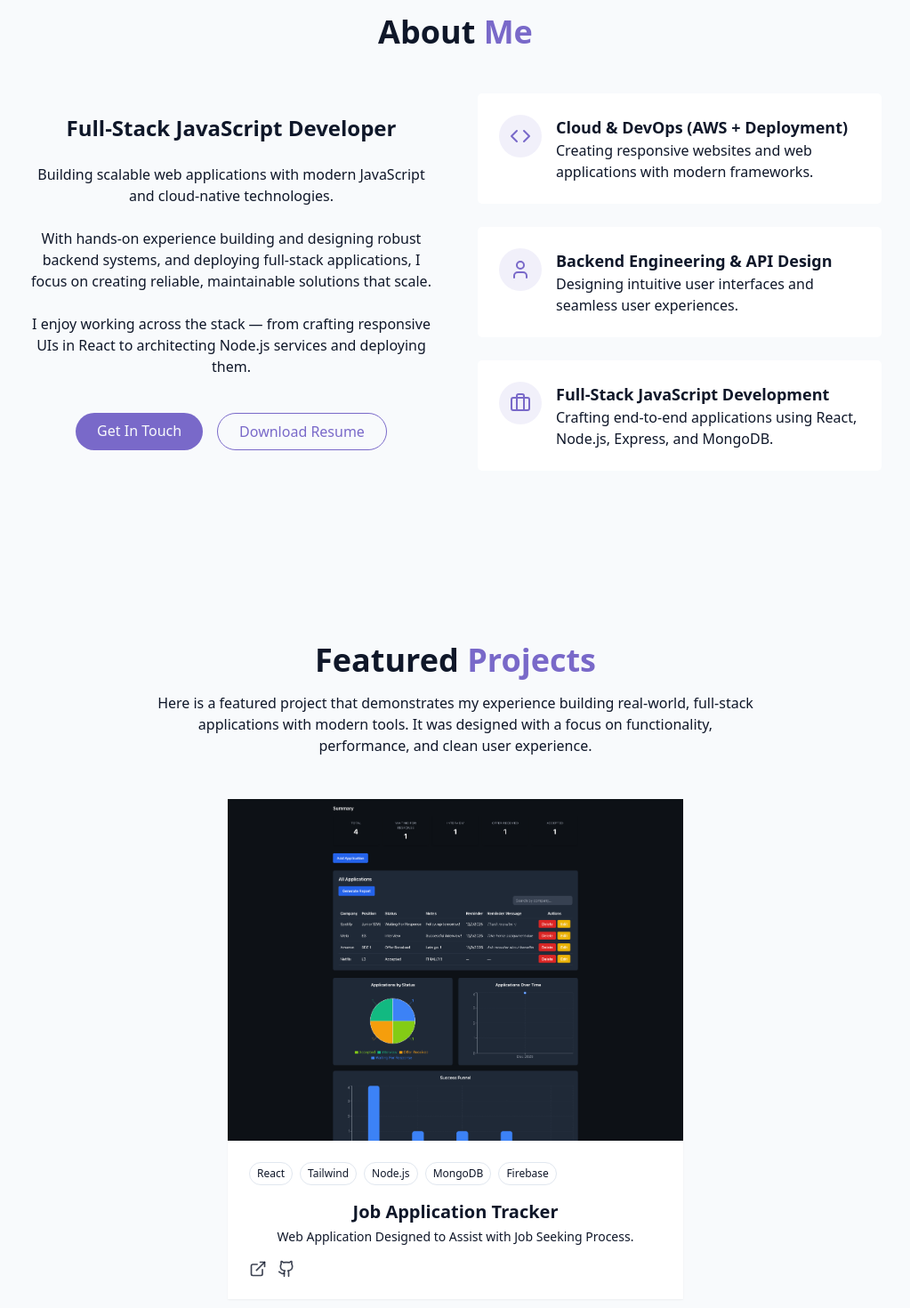
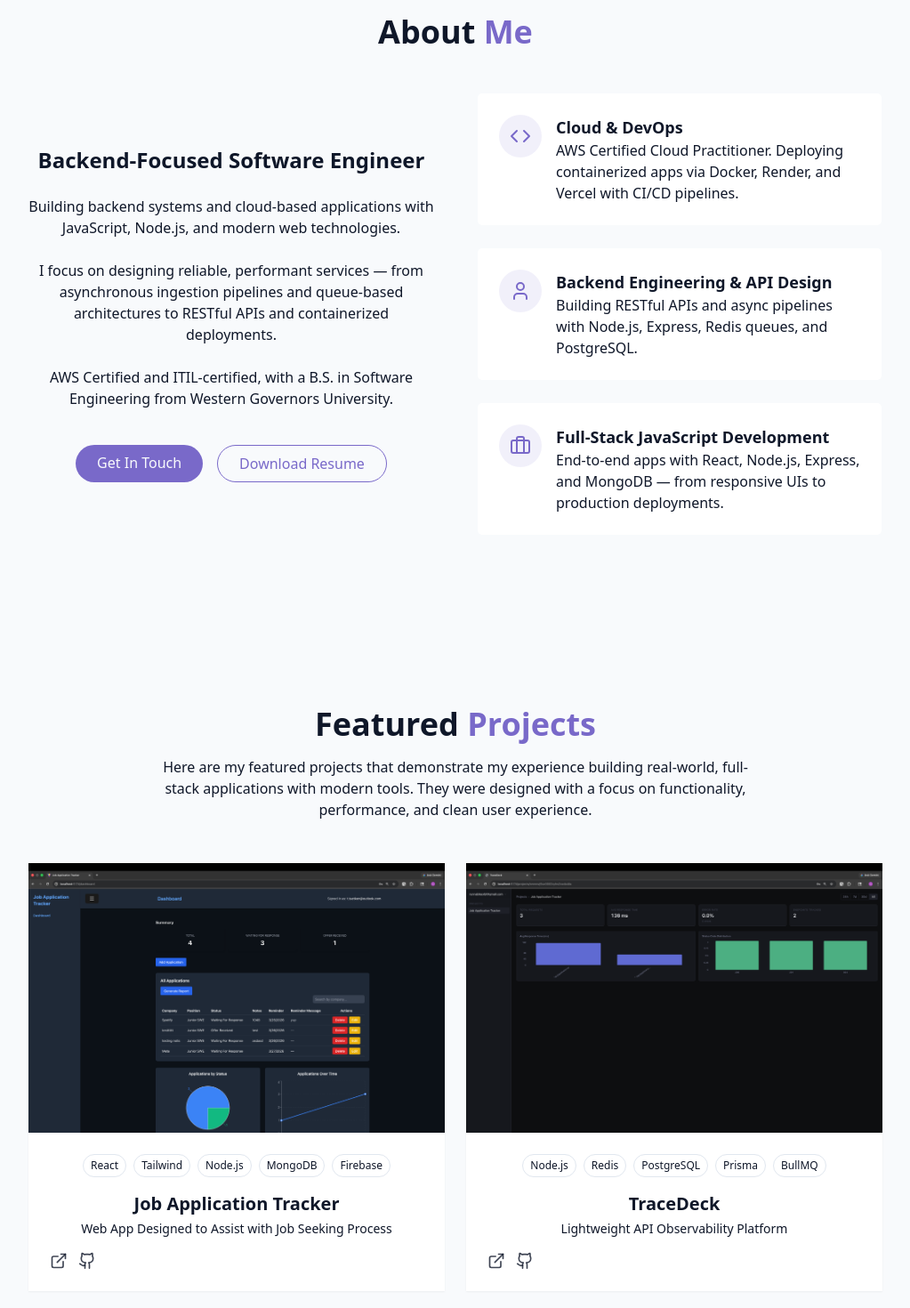
Before and after one commit to tuetken/personalportfolio, a React (Vite) app: page / in a window 1280 px wide. Shown: the part 880-2350 px from the top of the page at 89% size, without its empty margins (128-1151 px from the left). Built offline with nearby package versions, Linux system fonts and the light colour scheme.

Commit message:
feat(ui): align theme toggle, update about section copy, and fix project card layout

```diff
--- a/src/components/AboutSection.jsx
+++ b/src/components/AboutSection.jsx
@@ -10,19 +10,19 @@ export const AboutSection = () => {
         </h2>
         <div className="grid grid-cols-1 md:grid-cols-2 gap-12 items-center">
           <div className="space-y-6">
-            <h3 className="text-2xl font-semibold">Full-Stack JavaScript Developer</h3>
+            <h3 className="text-2xl font-semibold">Backend-Focused Software Engineer</h3>
 
             <p className="text-muted-foreground">
-              Building scalable web applications with modern JavaScript and cloud-native technologies.
+              Building backend systems and cloud-based applications with JavaScript, Node.js, and modern web technologies.
             </p>
 
             <p className="text-muted-foreground">
-              With hands-on experience building and designing robust backend systems, and deploying full-stack applications, I focus on
-              creating reliable, maintainable solutions that scale.
+              I focus on designing reliable, performant services — from asynchronous ingestion pipelines and queue-based architectures to
+              RESTful APIs and containerized deployments.
             </p>
 
             <p className="text-muted-foreground">
-              I enjoy working across the stack — from crafting responsive UIs in React to architecting Node.js services and deploying them.
+              AWS Certified and ITIL-certified, with a B.S. in Software Engineering from Western Governors University.
             </p>
 
             <div className="flex flex-col sm:flex-row gap-4 pt-4 justify-center">
@@ -46,8 +46,8 @@ export const AboutSection = () => {
                   <Code className="h-6 w-6 text-primary" />
                 </div>
                 <div className="text-left">
-                  <h4 className="font-semibold text-lg">Cloud & DevOps (AWS + Deployment)</h4>
-                  <p className="text-muted-foreground">Creating responsive websites and web applications with modern frameworks.</p>
+                  <h4 className="font-semibold text-lg">Cloud & DevOps</h4>
+                  <p className="text-muted-foreground">AWS Certified Cloud Practitioner. Deploying containerized apps via Docker, Render, and Vercel with CI/CD pipelines.</p>
                 </div>
               </div>
             </div>
@@ -58,7 +58,7 @@ export const AboutSection = () => {
                 </div>
                 <div className="text-left">
                   <h4 className="font-semibold text-lg">Backend Engineering & API Design</h4>
-                  <p className="text-muted-foreground">Designing intuitive user interfaces and seamless user experiences.</p>
+                  <p className="text-muted-foreground">Building RESTful APIs and async pipelines with Node.js, Express, Redis queues, and PostgreSQL.</p>
                 </div>
               </div>
             </div>
@@ -69,7 +69,7 @@ export const AboutSection = () => {
                 </div>
                 <div className="text-left">
                   <h4 className="font-semibold text-lg">Full-Stack JavaScript Development</h4>
-                  <p className="text-muted-foreground">Crafting end-to-end applications using React, Node.js, Express, and MongoDB.</p>
+                  <p className="text-muted-foreground">End-to-end apps with React, Node.js, Express, and MongoDB — from responsive UIs to production deployments.</p>
                 </div>
               </div>
             </div>
--- a/src/components/Navbar.jsx
+++ b/src/components/Navbar.jsx
@@ -5,7 +5,6 @@ import { Menu, X } from "lucide-react";
 const navItems = [
   { name: "Home", href: "#hero" },
   { name: "About", href: "#about" },
-  { name: "Skills", href: "#skills" },
   { name: "Projects", href: "#projects" },
   { name: "Contact", href: "#contact" },
 ];
@@ -27,7 +26,7 @@ export const Navbar = () => {
     <nav
       className={cn(
         "fixed w-full z-40 transition-all duration-300",
-        isScrolled ? "py-3 bg-background/80 backdrop-blur-md shadow-xs" : "py-5"
+        isScrolled ? "py-3 bg-background/80 backdrop-blur-md shadow-xs" : "py-5",
       )}
     >
       <div className="container flex items-center justify-between">
@@ -62,7 +61,7 @@ export const Navbar = () => {
           className={cn(
             "fixed inset-0 bg-background/95 backdrop-blur-md z-40 flex flex-col items-center justify-center",
             "transition-all duration-300 md:hidden",
-            isMenuOpen ? "opacity-100 pointer-events-auto" : "opacity-0 pointer-events-none"
+            isMenuOpen ? "opacity-100 pointer-events-auto" : "opacity-0 pointer-events-none",
           )}
         >
           <div className="flex flex-col space-y-8 text-xl">
--- a/src/components/ProjectsSection.jsx
+++ b/src/components/ProjectsSection.jsx
@@ -4,7 +4,7 @@ const projects = [
   {
     id: 1,
     title: "Job Application Tracker",
-    description: "Web Application Designed to Assist with Job Seeking Process.",
+    description: "Web App Designed to Assist with Job Seeking Process",
     image: [
       /*link thumbnail here (from public folder)*/
       "/preview1.png",
@@ -12,6 +12,18 @@ const projects = [
     tags: ["React", "Tailwind", "Node.js", "MongoDB", "Firebase"],
     demoUrl: "https://jobapplicationtracker-phi.vercel.app",
     gitHubUrl: "https://github.com/tuetken/personalportfolio",
+  },
+  {
+    id: 2,
+    title: "TraceDeck",
+    description: "Lightweight API Observability Platform",
+    image: [
+      /*link thumbnail here (from public folder)*/
+      "/preview2.png",
+    ],
+    tags: ["Node.js", "Redis", "PostgreSQL", "Prisma", "BullMQ"],
+    demoUrl: "https://github.com/tuetken/TraceDeck",
+    gitHubUrl: "https://github.com/tuetken/TraceDeck",
   },
 ];
 
@@ -25,28 +37,28 @@ export const ProjectsSection = () => {
         </h2>
 
         <p className="text-center text-muted-foreground-color mb-12 mx-auto max-w-2xl">
-          Here is a featured project that demonstrates my experience building real-world, full-stack applications with modern tools. It was
-          designed with a focus on functionality, performance, and clean user experience.
+          Here are my featured projects that demonstrate my experience building real-world, full-stack applications with modern tools. They
+          were designed with a focus on functionality, performance, and clean user experience.
         </p>
 
-        <div className="grid grid-cols-1">
+        <div className="grid grid-cols-1 md:grid-cols-2 gap-6">
           {projects.map((project, key) => (
             <a
               key={key}
-              className="group bg-card rounded-large overflow-hidden shadow-xs card-hover max-w-lg w-full mx-auto"
+              className="group bg-card rounded-large overflow-hidden shadow-xs card-hover w-full"
               href={project.demoUrl}
               target="_blank"
             >
-              <div className="aspect-[4/3] overflow-hidden">
+              <div className="aspect-[4112/2658] overflow-hidden">
                 <img
-                  className="w-full h-full object-cover transition-transform duration-500 group-hover:scale-110"
+                  className="w-full h-full object-contain transition-transform duration-500 group-hover:scale-110"
                   src={project.image}
                   alt={project.title}
                 />
               </div>
 
               <div className="p-6">
-                <div className="flex flex-wrap gap-2 mb-4">
+                <div className="flex flex-wrap gap-2 mb-4 justify-center">
                   {project.tags.map((tag) => (
                     <span className="px-2 py-1 text-xs font-medium border rounded-full bg-secondary text-secondary-foreground">{tag}</span>
                   ))}
--- a/src/components/ThemeToggle.jsx
+++ b/src/components/ThemeToggle.jsx
@@ -31,7 +31,7 @@ export const ThemeToggle = () => {
   return (
     <button
       onClick={toggleTheme}
-      className={cn("fixed max-sm:hidden top-5 right-5 z-50 p-2 rounded-full", "transition-colors duration-300 focus:outlin-hidden")}
+      className={cn("fixed max-sm:hidden top-2 right-5 z-50 p-2 rounded-full", "transition-colors duration-300 focus:outlin-hidden")}
     >
       {isDarkMode ? <Sun className="h-6 w-6 text-yellow-300" /> : <Moon className="h-6 w-6 text-blue-900" />}
     </button>
```
Also changed, not shown: public/preview1.png, public/preview2.png (added).
